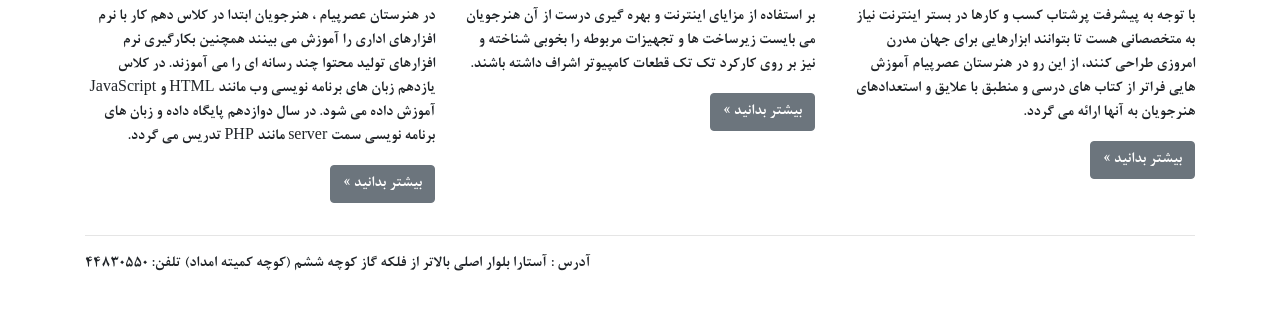
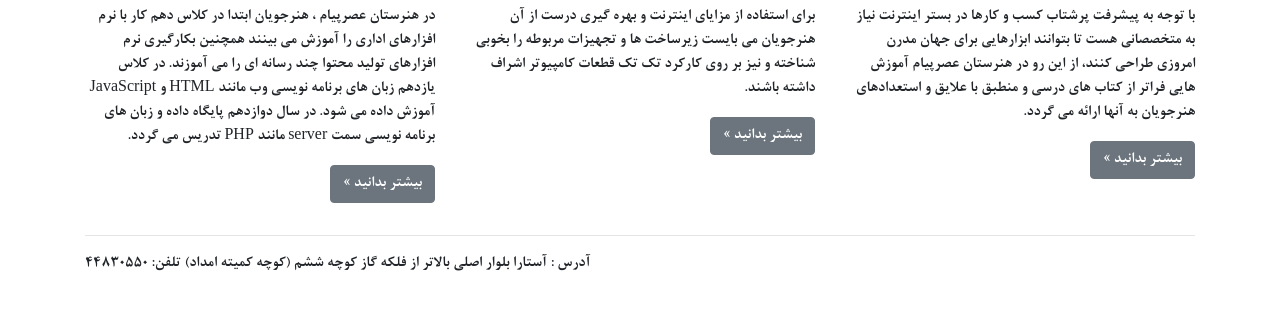
Before and after one commit to asrepayaam/home, a plain HTML site: page computer.html in a window 1280 px wide. Shown: the part 480-790 px from the top of the page. Drawn offline with nearby package versions, Linux system fonts and the light colour scheme; files whose address does not match are found by name.

Commit message:
Update computer.html

```diff
--- a/computer.html
+++ b/computer.html
@@ -97,7 +97,7 @@
       </div>
       <div class="col-md-4 text-right">
         <h2>سخت افزار و شبکه</h2>
-        <p>بر استفاده از مزایای اینترنت و بهره گیری درست از آن هنرجویان می بایست زیرساخت ها و تجهیزات مربوطه را بخوبی شناخته و نیز بر روی کارکرد تک تک قطعات کامپیوتر اشراف داشته باشند. </p>
+        <p>برای استفاده از مزایای اینترنت و بهره گیری درست از آن هنرجویان می بایست زیرساخت ها و تجهیزات مربوطه را بخوبی شناخته و نیز بر روی کارکرد تک تک قطعات کامپیوتر اشراف داشته باشند. </p>
         <p><a class="btn btn-secondary" href="#" role="button">بیشتر بدانید &raquo;</a></p>
       </div>
       <div class="col-md-4 text-right">
```
